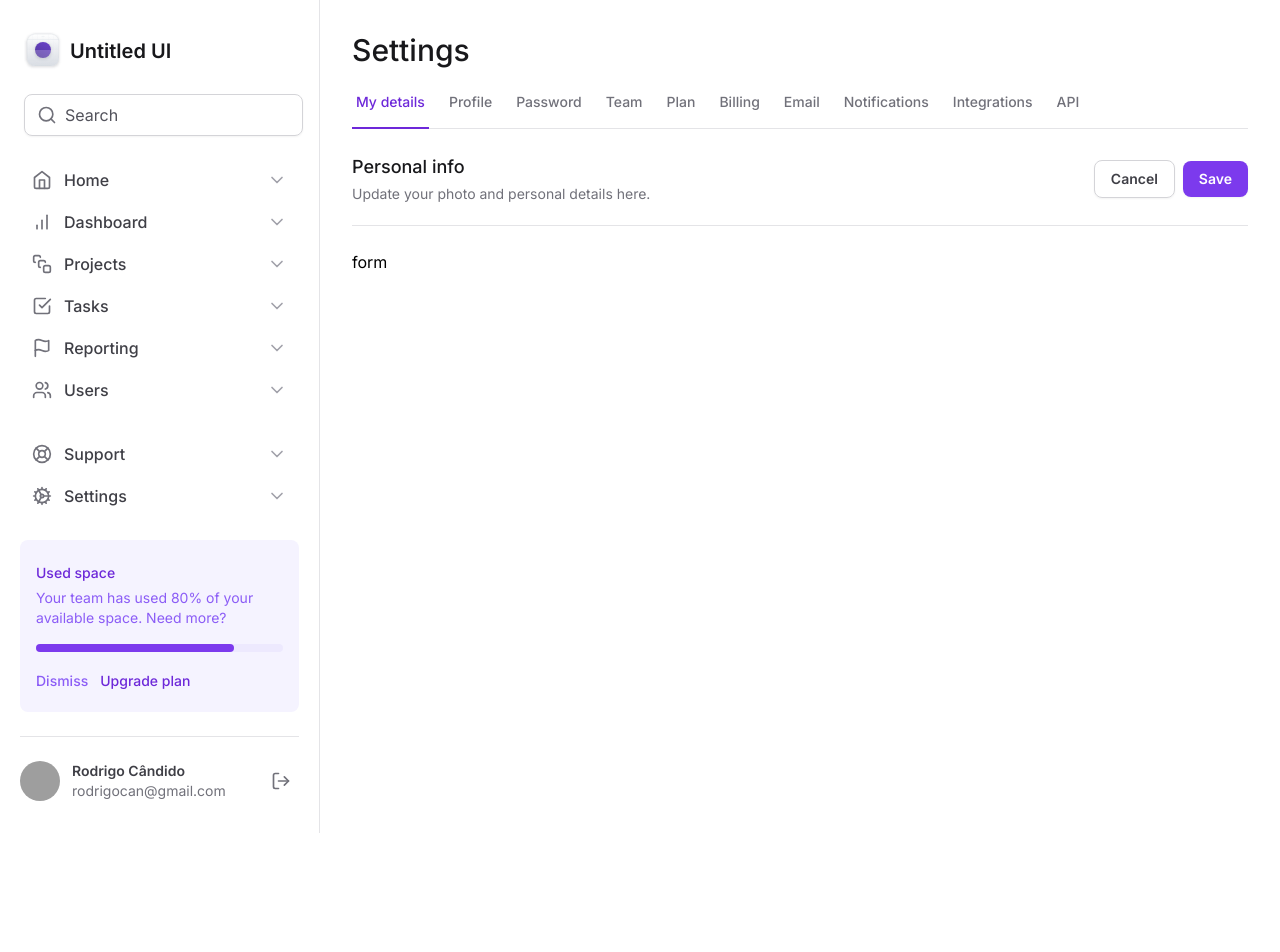
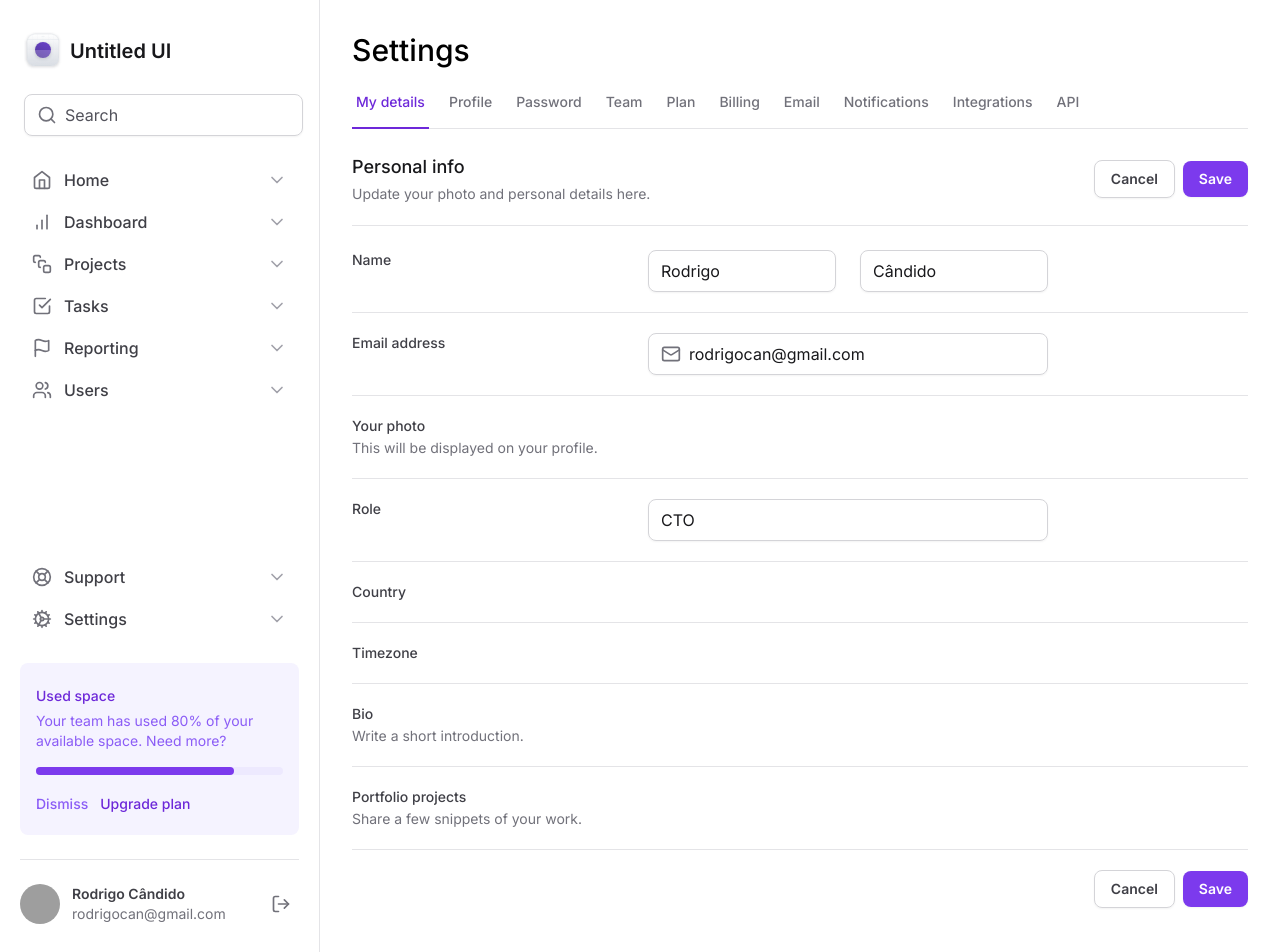
Before and after one commit to rodrigocan/tailwind-next, a Next.js app: page / in a window 1280 px wide. Shown: the top 952 px of the page. Before the commit the page ends 833 px from the top, so only its background shows below. Built offline with nearby package versions, Linux system fonts and the light colour scheme; grey boxes are pictures that could not be loaded.

Commit message:
Campos do Formulário

```diff
--- a/src/app/components/Input.tsx
+++ b/src/app/components/Input.tsx
@@ -17,7 +17,7 @@ export function Control(props: InputControlProps) {
   )
 }
 
-export type InputRootProps = ComponentProps<'div'>
+type InputRootProps = ComponentProps<'div'>
 
 export function Root(props: InputRootProps) {
   return (
--- a/src/app/page.tsx
+++ b/src/app/page.tsx
@@ -1,9 +1,11 @@
 import { SettingsTabs } from './components/SettingsTabs'
+import * as Input from './components/Input'
+import { Mail } from 'lucide-react'
 
 export default function Home() {
   return (
     <>
-      <h1 className="text-3xl font-medium text-zinc-900">Settings</h1>
+      <h1 className="to-zinc-900 text-3xl font-medium">Settings</h1>
 
       <SettingsTabs />
 
@@ -32,8 +34,126 @@ export default function Home() {
           </div>
         </div>
 
-        <form id="settings" className="mt-6 flex w-full flex-col">
-          form
+        <form
+          id="settings"
+          className="mt-6 flex w-full flex-col gap-5 divide-y divide-zinc-200"
+        >
+          <div className="grid grid-cols-form gap-3">
+            <label
+              htmlFor="firstName"
+              className="text-sm font-medium text-zinc-700"
+            >
+              Name
+            </label>
+            <div className="grid grid-cols-2 gap-6">
+              <Input.Root>
+                <Input.Control id="firstName" defaultValue="Rodrigo" />
+              </Input.Root>
+
+              <Input.Root>
+                <Input.Control defaultValue="Cândido" />
+              </Input.Root>
+            </div>
+          </div>
+
+          <div className="grid grid-cols-form gap-3 pt-5">
+            <label
+              htmlFor="email"
+              className="text-sm font-medium text-zinc-700"
+            >
+              Email address
+            </label>
+            <Input.Root>
+              <Input.Prefix>
+                <Mail className="h-5 w-5 text-zinc-500" />
+              </Input.Prefix>
+              <Input.Control
+                id="email"
+                type="email"
+                defaultValue="rodrigocan@gmail.com"
+              />
+            </Input.Root>
+          </div>
+
+          <div className="grid grid-cols-form gap-3 pt-5">
+            <label
+              htmlFor="photo"
+              className="text-sm font-medium text-zinc-700"
+            >
+              Your photo
+              <span className="mt-0.5 block text-sm font-normal text-zinc-500">
+                This will be displayed on your profile.
+              </span>
+            </label>
+            <div />
+          </div>
+
+          <div className="grid grid-cols-form gap-3 pt-5">
+            <label htmlFor="role" className="text-sm font-medium text-zinc-700">
+              Role
+            </label>
+            <Input.Root>
+              <Input.Control id="role" defaultValue="CTO" />
+            </Input.Root>
+          </div>
+
+          <div className="grid grid-cols-form gap-3 pt-5">
+            <label
+              htmlFor="country"
+              className="text-sm font-medium text-zinc-700"
+            >
+              Country
+            </label>
+            <div />
+          </div>
+
+          <div className="grid grid-cols-form gap-3 pt-5">
+            <label
+              htmlFor="timezone"
+              className="text-sm font-medium text-zinc-700"
+            >
+              Timezone
+            </label>
+            <div />
+          </div>
+
+          <div className="grid grid-cols-form gap-3 pt-5">
+            <label htmlFor="bio" className="text-sm font-medium text-zinc-700">
+              Bio
+              <span className="mt-0.5 block text-sm font-normal text-zinc-500">
+                Write a short introduction.
+              </span>
+            </label>
+            <div />
+          </div>
+
+          <div className="grid grid-cols-form gap-3 pt-5">
+            <label
+              htmlFor="projects"
+              className="text-sm font-medium text-zinc-700"
+            >
+              Portfolio projects
+              <span className="mt-0.5 block text-sm font-normal text-zinc-500">
+                Share a few snippets of your work.
+              </span>
+            </label>
+            <div />
+          </div>
+
+          <div className="flex items-center justify-end gap-2 pt-5">
+            <button
+              type="button"
+              className="rounded-lg border border-zinc-300 px-4 py-2 text-sm font-semibold text-zinc-700 shadow-sm hover:bg-zinc-50"
+            >
+              Cancel
+            </button>
+            <button
+              type="submit"
+              className="rounded-lg bg-violet-600 px-4 py-2 text-sm font-semibold text-white shadow-sm hover:bg-violet-700"
+            >
+              Save
+            </button>
+          </div>
         </form>
       </div>
     </>
--- a/tailwind.config.js
+++ b/tailwind.config.js
@@ -5,16 +5,13 @@ module.exports = {
     extend: {
       gridTemplateColumns: {
         app: 'minmax(18rem, 20rem) 1fr',
-        profile: 'max-content 1fr min-content',
+        profile: 'max-content 1fr max-content',
+        form: 'minmax(7.5rem, 17.5rem) minmax(25rem, 1fr) minmax(0, 15rem)',
       },
 
       maxWidth: {
         app: '700px',
       },
-
-      colors: {
-        diego: '#8257e6',
-      },
     },
   },
   plugins: [],
```
